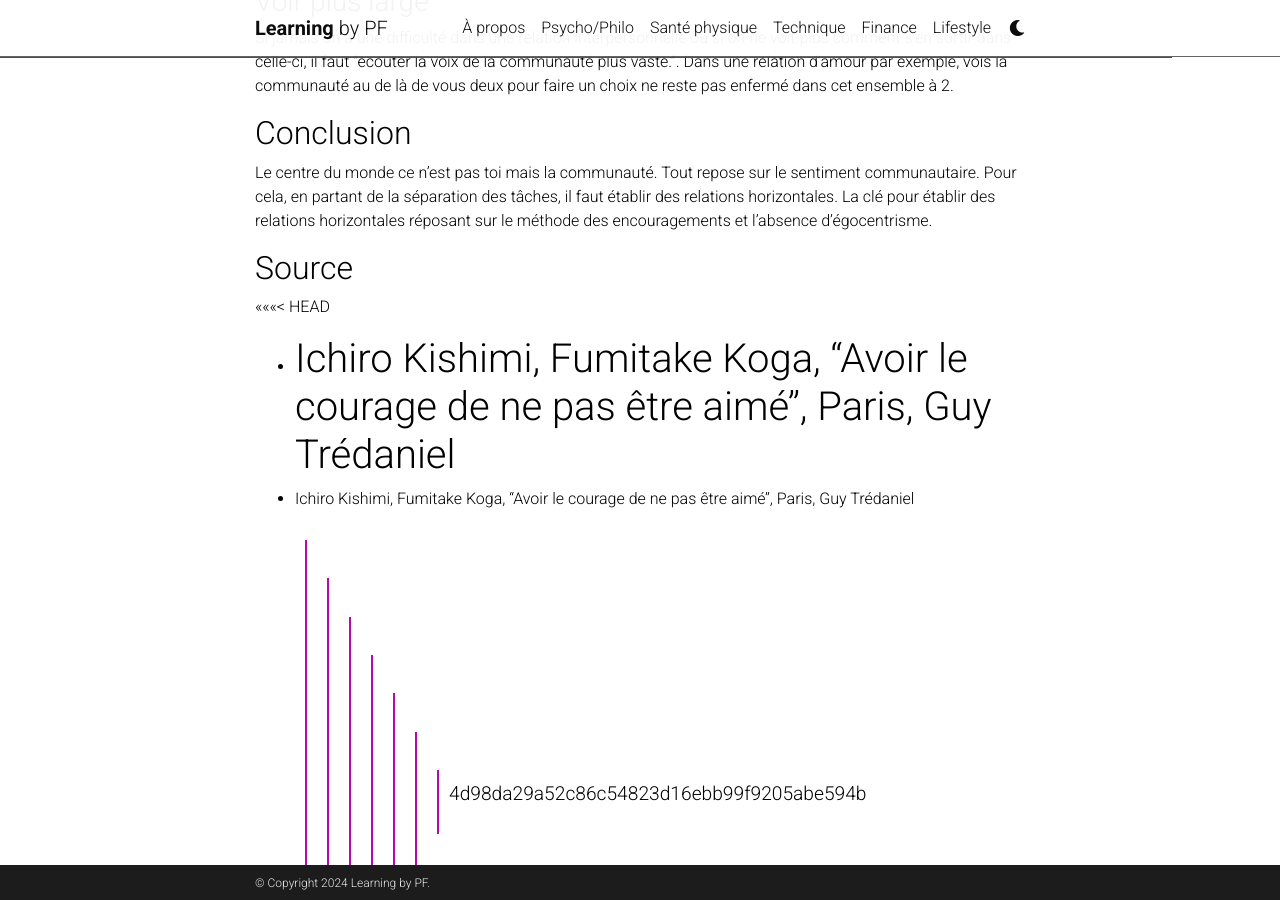
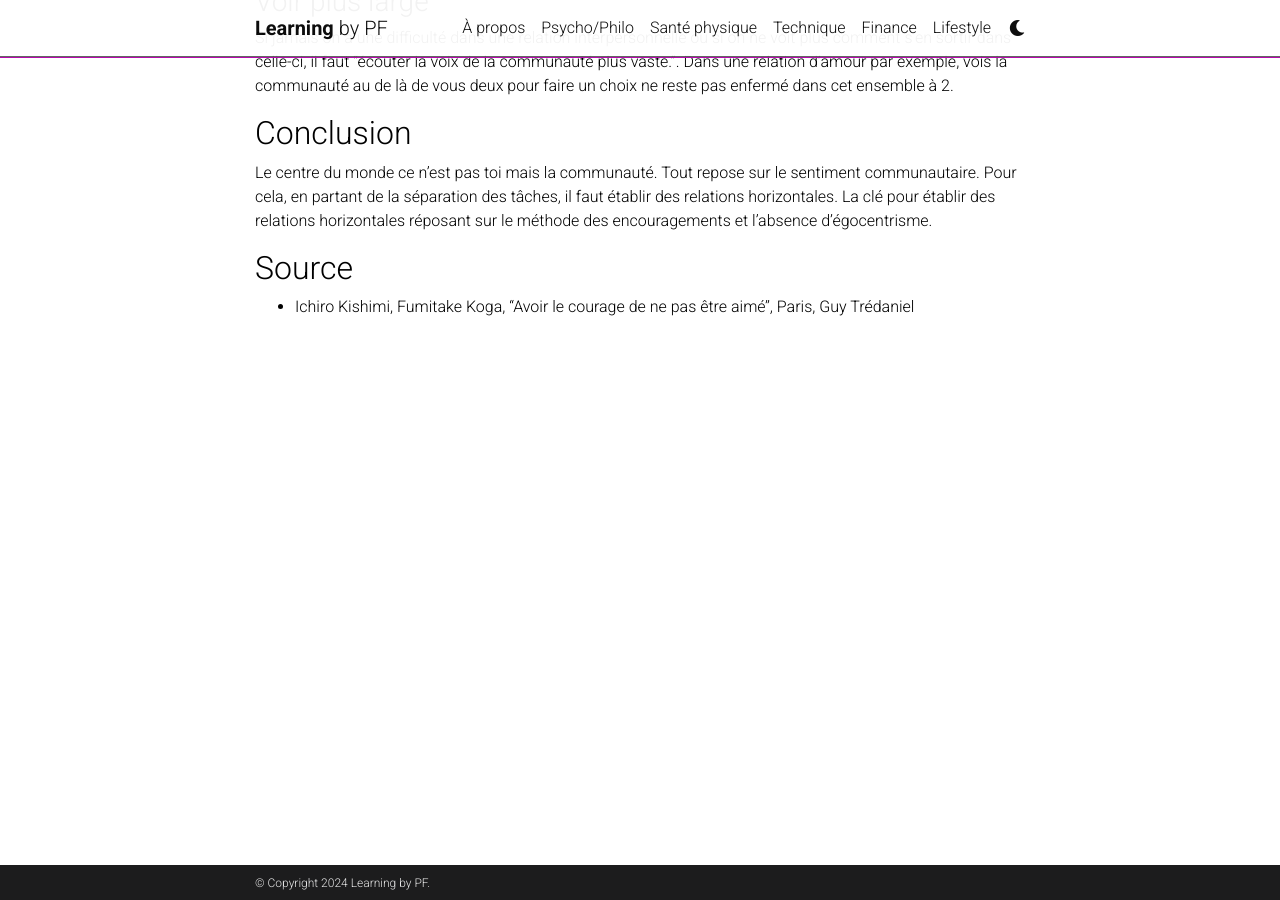
Before and after one commit to mpek29/learning, a Jekyll site: the page built from _psycho_philo/centre_world.md, in a window 1280 px wide and 900 px high, scrolled down 2853 px. Built offline with Jekyll 4.4.1, drawn with Linux system fonts in a browser that asks for light colours; comment, search, counter and statistics services are not loaded; a style sheet for code colours, icons or effects is not loaded.

Commit message:
Update centre_world.md

```diff
--- a/_psycho_philo/centre_world.md
+++ b/_psycho_philo/centre_world.md
@@ -97,8 +97,4 @@ Dans une relation d'amour par exemple, vois la communauté au de là de vous deu
 Le centre du monde ce n'est pas toi mais la communauté. Tout repose sur le sentiment communautaire. Pour cela, en partant de la séparation des tâches, il faut établir des relations horizontales. La clé pour établir des relations horizontales réposant sur le méthode des encouragements et l'absence d'égocentrisme.
 
 ## Source
-<<<<<<< HEAD
 - Ichiro Kishimi, Fumitake Koga, ''Avoir le courage de ne pas être aimé'', Paris, Guy Trédaniel
-=======
-- Ichiro Kishimi, Fumitake Koga, ''Avoir le courage de ne pas être aimé'', Paris, Guy Trédaniel
->>>>>>> 4d98da29a52c86c54823d16ebb99f9205abe594b
```
